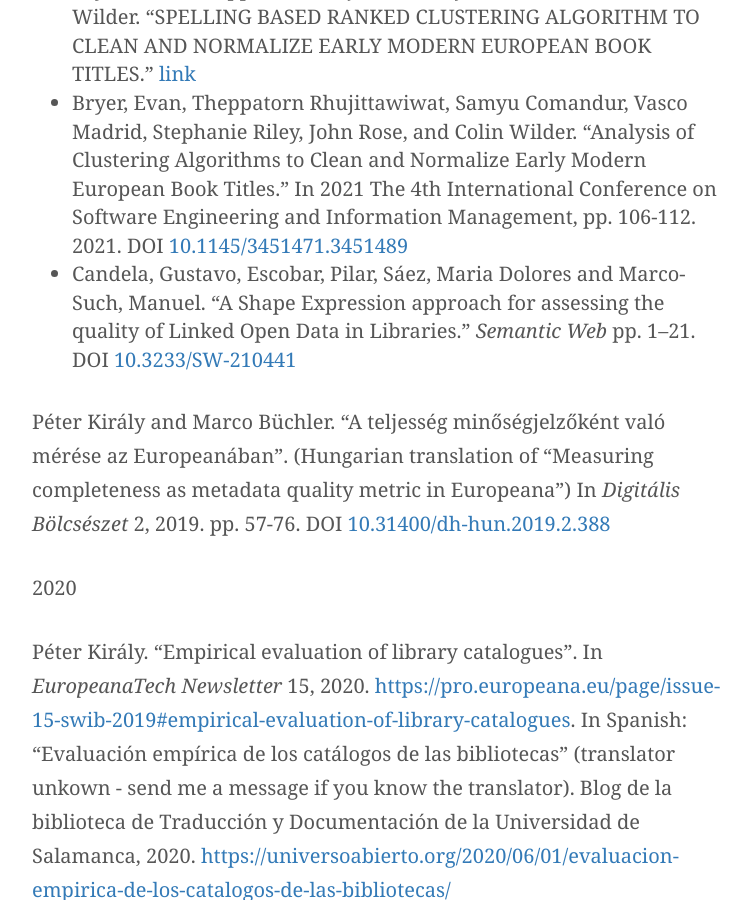
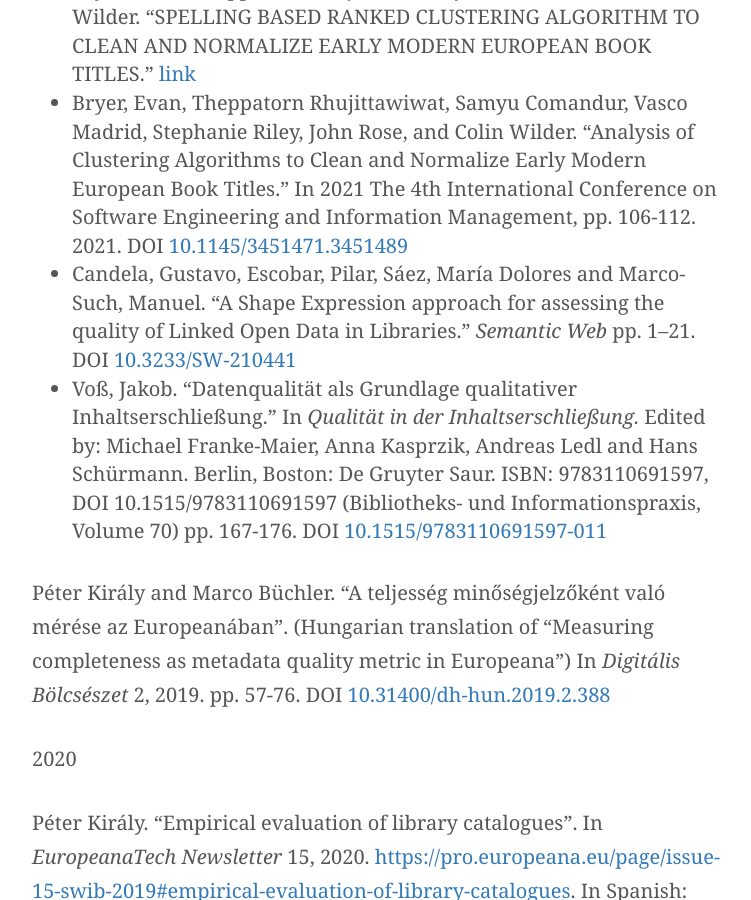
Before and after one commit to pkiraly/pkiraly.github.io, a Jekyll site: the page built from about.md, in a window 1280 px wide and 900 px high, scrolled down 7984 px. Shown: the whole window, without its empty margins (258-1009 px from the left). Built offline with Jekyll 4.4.1, drawn with Linux system fonts in a browser that asks for light colours; nearby versions of some CDN libraries; some web fonts are replaced; comment, search, counter and statistics services are not loaded; some of the changed text lies outside the part shown.

Commit message:
adding citations

```diff
--- a/about.md
+++ b/about.md
@@ -44,7 +44,7 @@ cited by:<br/>
 Péter Király. “Towards an extensible measurement of metadata quality.” In *Second International Conference on Digital Access to Textual Cultural Heritage.* Conference Proceedings. Göttingen, June 1-2, 2017. Published by ACM 2017. ISBN 978-1-4503-5265-9. pp. 111-115. DOI [10.1145/3078081.3078109](https://doi.org/10.1145/3078081.3078109)
 URL: [http://dl.acm.org/citation.cfm?doid=3078081.3078109](http://dl.acm.org/citation.cfm?doid=3078081.3078109)<br/>
 cited by:<br/>
- * Candela, Gustavo, María Pilar Escobar Esteban, María Dolores Sáez Fernández, and Manuel Marco Such. "A Shape Expression approach for assessing the quality of Linked Open Data in Libraries." _Semantic Web_ (2021) [link](http://rua.ua.es/dspace/handle/10045/117374)
+ * Candela, Gustavo, Escobar, Pilar, Sáez, María Dolores and Marco-Such, Manuel. "A Shape Expression approach for assessing the quality of Linked Open Data in Libraries." _Semantic Web_ pp. 1--21. DOI [10.3233/SW-210441](https://doi.org/10.3233/SW-210441)
 
 Péter Király. “Measuring completeness as metadata quality metric in Europeana.” In *Digital Humanities 2017. Conference Abstracts.* McGill University & Université de Montréal, Montréal, Canada, August 8–11, 2017. Prepared by Rhian Lewis and the DH2017 Local Organizers: Cecily Raynor, Dominic Forest, Michael Sinatra and Stéfan Sinclair. pp. 291-293. URL (whole book): [https://dh2017.adho.org/abstracts/DH2017-abstracts.pdf](https://dh2017.adho.org/abstracts/DH2017-abstracts.pdf), URL (the abstract): [https://dh2017.adho.org/abstracts/458/458.pdf](https://dh2017.adho.org/abstracts/458/458.pdf).
 
@@ -97,7 +97,8 @@ cited by:<br/>
  * Ungváry, Rudolf. "Ismeretszervező-könyvtári rendszerek tartalmi feltárásának összehasonlító vizsgálata MARC21 környezetben." Tudományos és Műszaki Tájékoztatás, 2020. (67. évf.) 11. sz. pp. 655-680. [https://tmt.omikk.bme.hu/tmt/article/view/12776/14514](https://tmt.omikk.bme.hu/tmt/article/view/12776/14514)
  * Bryer, Evan, Theppatorn Rhujittawiwat, John R. Rose, and Colin F. Wilder. "SPELLING BASED RANKED CLUSTERING ALGORITHM TO CLEAN AND NORMALIZE EARLY MODERN EUROPEAN BOOK TITLES." [link](https://www.ihci-conf.org/wp-content/uploads/2021/07/01_202107L013_Bryer.pdf)
  * Bryer, Evan, Theppatorn Rhujittawiwat, Samyu Comandur, Vasco Madrid, Stephanie Riley, John Rose, and Colin Wilder. "Analysis of Clustering Algorithms to Clean and Normalize Early Modern European Book Titles." In 2021 The 4th International Conference on Software Engineering and Information Management, pp. 106-112. 2021. DOI [10.1145/3451471.3451489](https://doi.org/10.1145/3451471.3451489)
- * Candela, Gustavo, Escobar, Pilar, Sáez, Maria Dolores and Marco-Such, Manuel. "A Shape Expression approach for assessing the quality of Linked Open Data in Libraries." _Semantic Web_ pp. 1--21. DOI [10.3233/SW-210441](https://doi.org/10.3233/SW-210441)
+ * Candela, Gustavo, Escobar, Pilar, Sáez, María Dolores and Marco-Such, Manuel. "A Shape Expression approach for assessing the quality of Linked Open Data in Libraries." _Semantic Web_ pp. 1--21. DOI [10.3233/SW-210441](https://doi.org/10.3233/SW-210441)
+ * Voß, Jakob. "Datenqualität als Grundlage qualitativer Inhaltserschließung." In _Qualität in der Inhaltserschließung._ Edited by: Michael Franke-Maier, Anna Kasprzik, Andreas Ledl and Hans Schürmann. Berlin, Boston: De Gruyter Saur. ISBN: 9783110691597, DOI 10.1515/9783110691597 (Bibliotheks- und Informationspraxis, Volume 70) pp. 167-176. DOI [10.1515/9783110691597-011](https://doi.org/10.1515/9783110691597-010)
 
 Péter Király and Marco Büchler. “A teljesség minőségjelzőként való mérése az Europeanában”. (Hungarian translation of “Measuring completeness as metadata quality metric in Europeana”) In *Digitális Bölcsészet* 2, 2019. pp. 57-76. DOI [10.31400/dh-hun.2019.2.388](https://doi.org/10.31400/dh-hun.2019.2.388)
 
```
